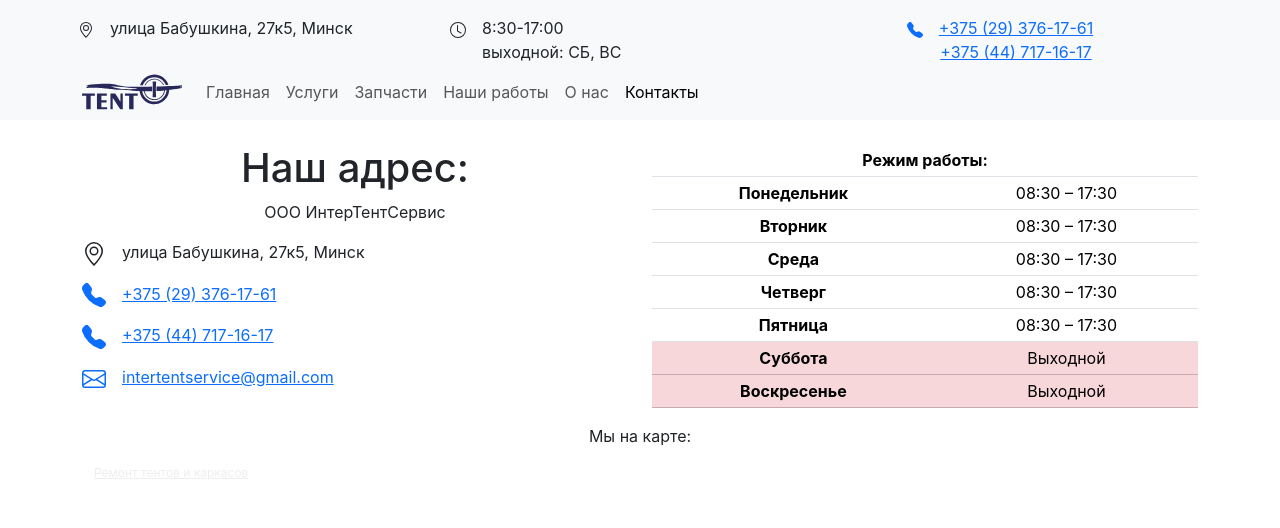
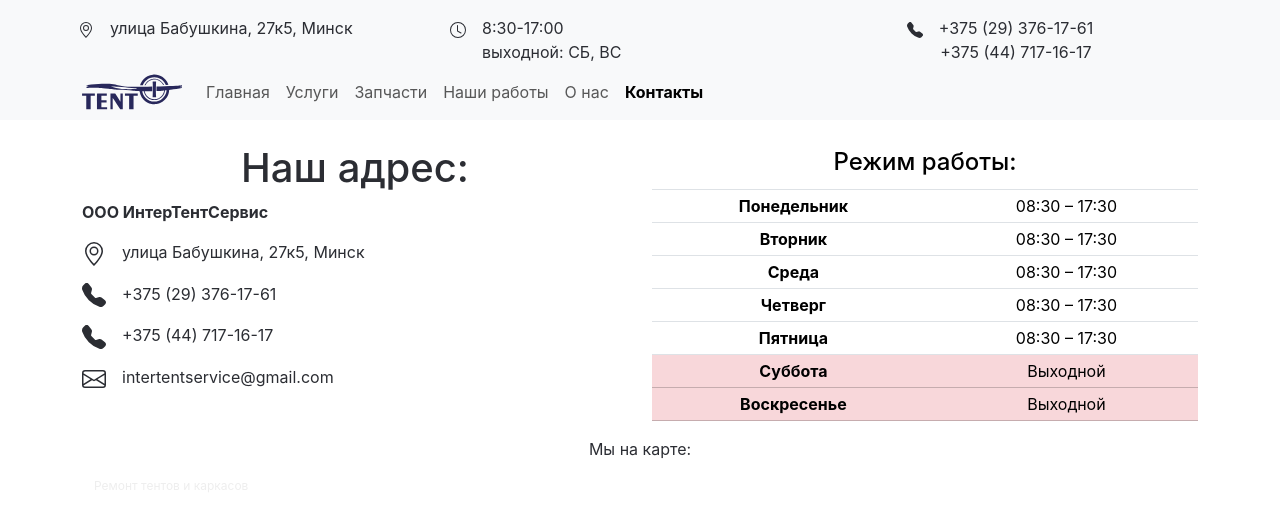
Before and after one commit to EugeneKopyl/tent, a React (Create React App) app: page /contacts in a window 1280 px wide. Shown: the top 528 px of the page. Built offline with nearby package versions, Linux system fonts and the light colour scheme.

Commit message:
feat: (TT-1) added map links

```diff
--- /dev/null
+++ b/src/bootstrap-override.scss
@@ -0,0 +1,3 @@
+.navbar-nav .nav-link.active, .navbar-nav .nav-link.show {
+  font-weight: bold;
+}
--- a/src/components/ContactsPage/ContactsPage.jsx
+++ b/src/components/ContactsPage/ContactsPage.jsx
@@ -1,13 +1,30 @@
 import React from 'react';
 
 export const ContactsPage = () => {
+  const openMap = () => {
+    const address = 'улица Бабушкина, 27к5, Минск';
+    const isMobile = /iPhone|iPad|iPod|Android/i.test(navigator.userAgent);
+    let mapUrl;
+
+    if (isMobile) {
+      mapUrl = 'geo:0,0?q=' + encodeURIComponent(address);
+    } else {
+      // mapUrl = 'https://maps.app.goo.gl/113Z2dYA7ynDJSeDA'; // google
+      mapUrl = 'https://yandex.by/maps/-/CDeMB055'; // yandex
+    }
+
+    window.open(mapUrl);
+  };
+
   return (
     <div className="container pt-4">
       <div className="row">
         <div className="col-sm-6">
           <h1>Наш адрес:</h1>
-          <p>ООО ИнтерТентСервис</p>
-          <p className="d-flex">
+          <p style={{ fontWeight: 'bold', textAlign: 'left' }}>
+            ООО ИнтерТентСервис
+          </p>
+          <p className="d-flex" onClick={openMap} style={{ cursor: 'pointer' }}>
             <span className="me-3 d-inline-block">
               <svg
                 xmlns="http://www.w3.org/2000/svg"
@@ -86,7 +103,7 @@ export const ContactsPage = () => {
             <thead>
               <tr>
                 <th scope="col" colSpan={2}>
-                  Режим работы:
+                  <h4>Режим работы:</h4>
                 </th>
               </tr>
             </thead>
--- a/src/components/NavBar/NavBar.jsx
+++ b/src/components/NavBar/NavBar.jsx
@@ -5,6 +5,21 @@ import Navbar from 'react-bootstrap/Navbar';
 import { NavLink } from 'react-router-dom';
 
 function NavBar() {
+  const openMap = () => {
+    const address = 'улица Бабушкина, 27к5, Минск';
+    const isMobile = /iPhone|iPad|iPod|Android/i.test(navigator.userAgent);
+    let mapUrl;
+
+    if (isMobile) {
+      mapUrl = 'geo:0,0?q=' + encodeURIComponent(address);
+    } else {
+      // mapUrl = 'https://maps.app.goo.gl/113Z2dYA7ynDJSeDA'; // google
+      mapUrl = 'https://yandex.by/maps/-/CDeMB055'; // yandex
+    }
+
+    window.open(mapUrl);
+  };
+
   return (
     <Navbar
       sticky="top"
@@ -15,7 +30,11 @@ function NavBar() {
       <Container className="flex-wrap">
         <div className="row w-100">
           <div className="col-12 col-md-4 p-2">
-            <div className="d-flex">
+            <div
+              className="d-flex"
+              onClick={openMap}
+              style={{ cursor: 'pointer' }}
+            >
               <span className="me-3 d-inline-block">
                 <svg
                   xmlns="http://www.w3.org/2000/svg"
--- a/src/index.scss
+++ b/src/index.scss
@@ -1,13 +1,20 @@
 @import '~bootstrap/scss/bootstrap';
+@import './bootstrap-override.scss';
 
 body {
   margin: 0;
   font-family: -apple-system, BlinkMacSystemFont, 'Roboto', 'Ubuntu', sans-serif;
   -webkit-font-smoothing: antialiased;
   -moz-osx-font-smoothing: grayscale;
+  color: #2b2d33;
 }
 
 code {
   font-family: source-code-pro, Menlo, Monaco, Consolas, 'Courier New',
     monospace;
 }
+
+a {
+  color: #2b2d33;
+  text-decoration: none;
+}
```
